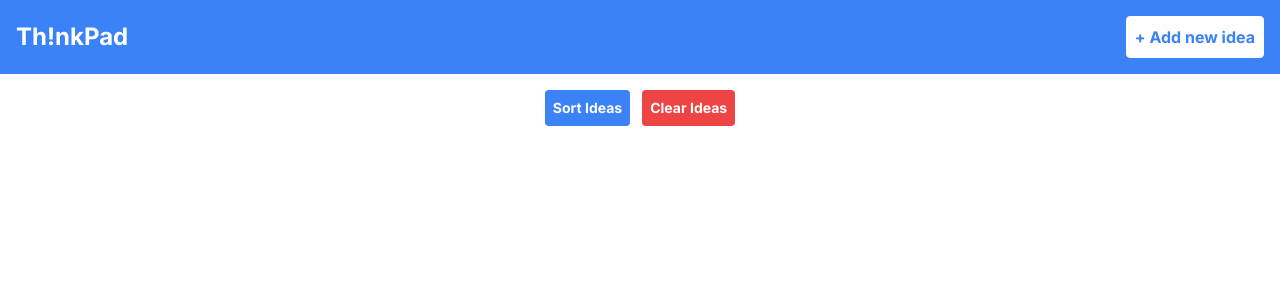
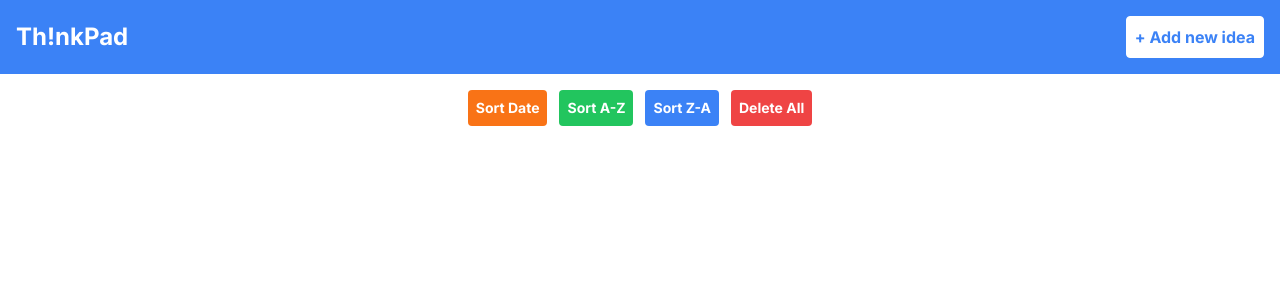
Before and after one commit to mutaremalcolm/technical-take-home_assesment, a Next.js app: page / in a window 1280 px wide. Shown: the top 300 px of the page. Built offline with nearby package versions, Linux system fonts and the light colour scheme.

Commit message:
# Pull Request: Partial Completion - Sort Functionality 🔄

```diff
--- a/app/page.tsx
+++ b/app/page.tsx
@@ -38,13 +38,15 @@ useEffect(() => {
 
 
 const handleAddNewCard = () => {
-  // Create a new card
+  const currentDate = new Date();
+
+
   const newCard : Idea = {
     uuid: uuidv4(),
     title: '',
     description: '',
-    createdTime: new Date('new time'),
-    updatedTime: new Date('new time'),
+    createdTime: currentDate,
+    updatedTime: currentDate,
     content: ''
   };
 
@@ -67,10 +69,22 @@ const handleDelete = (index: number) => {
 };
 
 const handleSortByCreatedTime = () => {
-  const sortedIdeas = [...ideas].sort((a, b) => new Date(a.createdTime).getTime() - new Date(b.createdTime).getTime());
+  const sortedIdeas = [...ideas].sort(
+    (a, b) => new Date(a.createdTime).getTime() - new Date(b.createdTime).getTime()
+  );
   setIdeas(sortedIdeas);
-  sortIdeas();
 };
+
+const handleSortByTitle = () => {
+  const sortedIdeas = [...ideas].sort((a, b) => a.title.localeCompare(b.title));
+  setIdeas(sortedIdeas);
+};
+
+const handleSortByTitleReverse = () => {
+  const sortedIdeas = [...ideas].sort((a, b) => b.title.localeCompare(a.title));
+  setIdeas(sortedIdeas);
+};
+
 
 const handleClearIdeas = () => {
   setIdeas([]);
@@ -83,16 +97,27 @@ const handleClearIdeas = () => {
       <Navigation onAddNewCard={handleAddNewCard} />
       <header className="flex flex-col items-center">
         <div className="flex">
-          <button onClick={handleSortByCreatedTime}
-          className="bg-blue-500 text-white p-2 mb-2 rounded text-sm mt-4 font-bold
+        <button onClick={handleSortByCreatedTime}
+          className="bg-orange-500 text-white p-2 mb-2 rounded text-sm mt-4 font-bold
          hover:bg-gray-400 focus:outline-none focus:shadow-outline justify-center">
-          Sort Ideas
+          Sort Date
+        </button>
+        <button onClick={handleSortByTitle}
+          className="bg-green-500 text-white p-2 mb-2 rounded text-sm mt-4 ml-3 font-bold
+         hover:bg-gray-400 focus:outline-none focus:shadow-outline justify-center">
+          Sort A-Z
+        </button>
+          <button onClick={handleSortByTitleReverse}
+          className="bg-blue-500 text-white p-2 mb-2 rounded text-sm mt-4  ml-3 font-bold
+         hover:bg-gray-400 focus:outline-none focus:shadow-outline justify-center">
+           Sort Z-A
         </button>
         <button
           onClick={handleClearIdeas}
-          className="bg-red-500 text-white p-2 mb-2 rounded text-sm mt-4 ml-3 font-bold hover:bg-gray-600 focus:outline-none focus:shadow-outline justify-center"
+          className="bg-red-500 text-white p-2 mb-2 rounded text-sm mt-4 ml-3 font-bold
+           hover:bg-gray-600 focus:outline-none focus:shadow-outline justify-center"
         >
-          Clear Ideas
+          Delete All
         </button>
         </div>
       </header>
```
